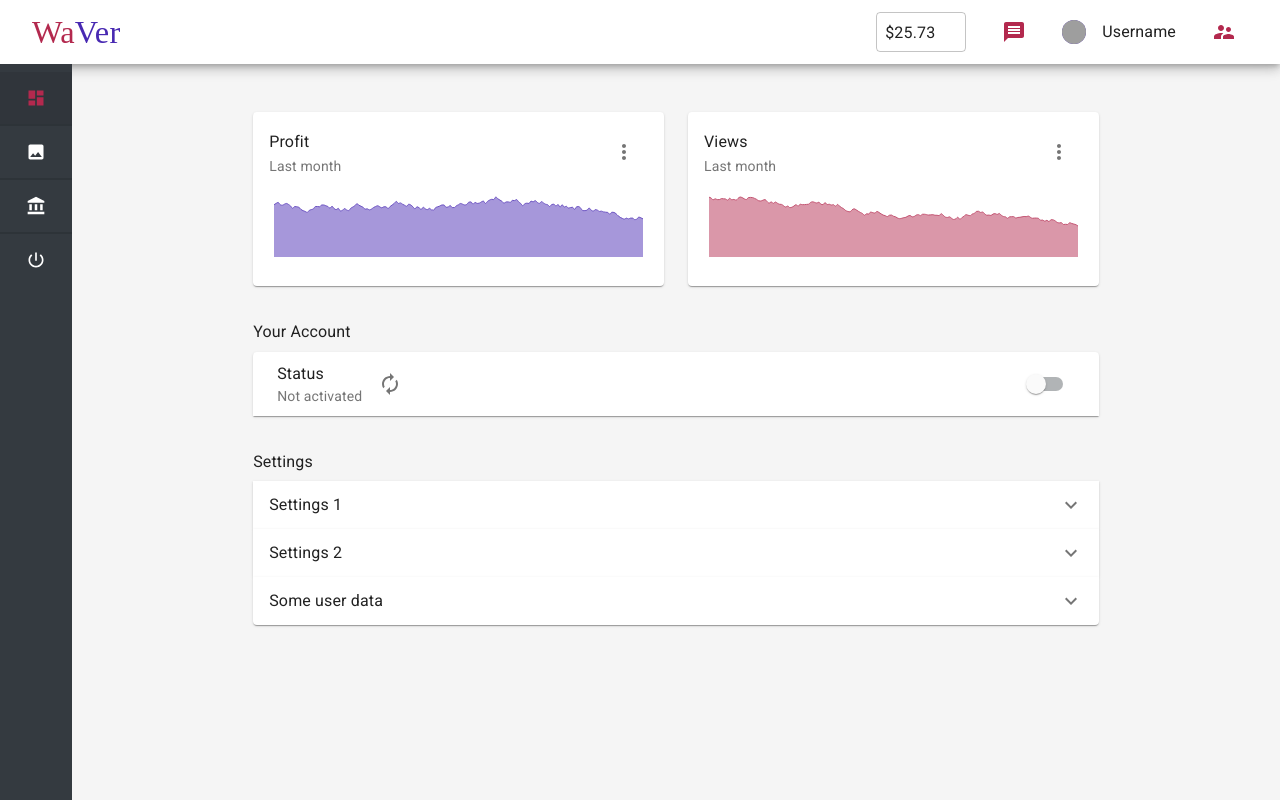
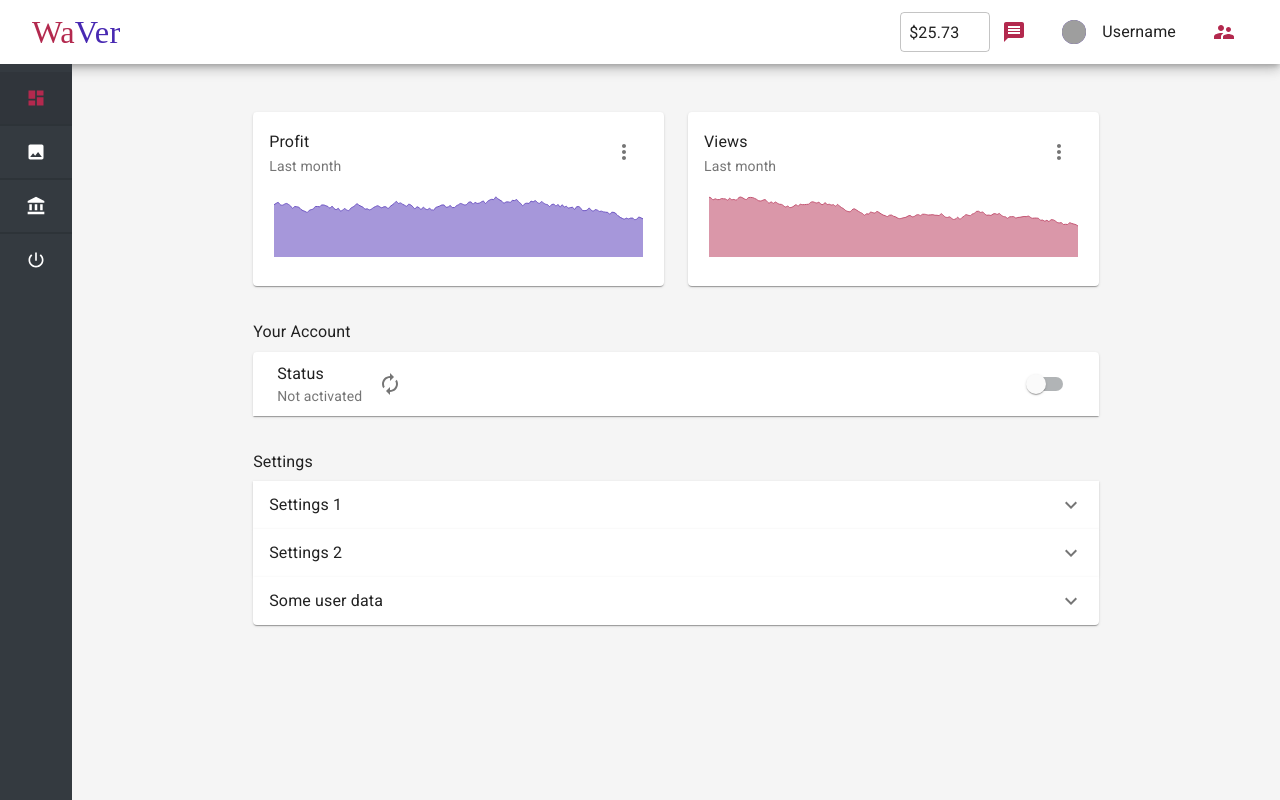
Before and after one commit to vitaliyMiskevuch1212/react-saas-template, a React app: page /c in a window 1280 px wide. Built offline with nearby package versions, Linux system fonts and the light colour scheme; grey boxes are pictures that could not be loaded; a web font is replaced by a local one.

Commit message:
Moved margin outside of Balance component (Balance.js)

```diff
--- a/src/logged_in/components/navigation/Balance.js
+++ b/src/logged_in/components/navigation/Balance.js
@@ -3,7 +3,7 @@ import PropTypes from "prop-types";
 import { OutlinedInput, withStyles } from "@material-ui/core";
 import currencyPrettyPrint from "../../../shared/currencyPrettyPrint";
 
-const styles = theme => ({
+const styles = {
   input: { padding: "0px 9px" },
   outlinedInput: {
     width: 90,
@@ -12,13 +12,9 @@ const styles = theme => ({
   },
   wrapper: {
     display: "flex",
-    alignItems: "center",
-    marginRight: theme.spacing(3),
-    [theme.breakpoints.down("sm")]: {
-      marginRight: theme.spacing(2)
-    }
+    alignItems: "center"
   }
-});
+};
 
 function Balance(props) {
   const { balance, classes } = props;
@@ -40,4 +36,4 @@ Balance.propTypes = {
   classes: PropTypes.object.isRequired
 };
 
-export default withStyles(styles, { withTheme: true })(Balance);
+export default withStyles(styles)(Balance);
```
